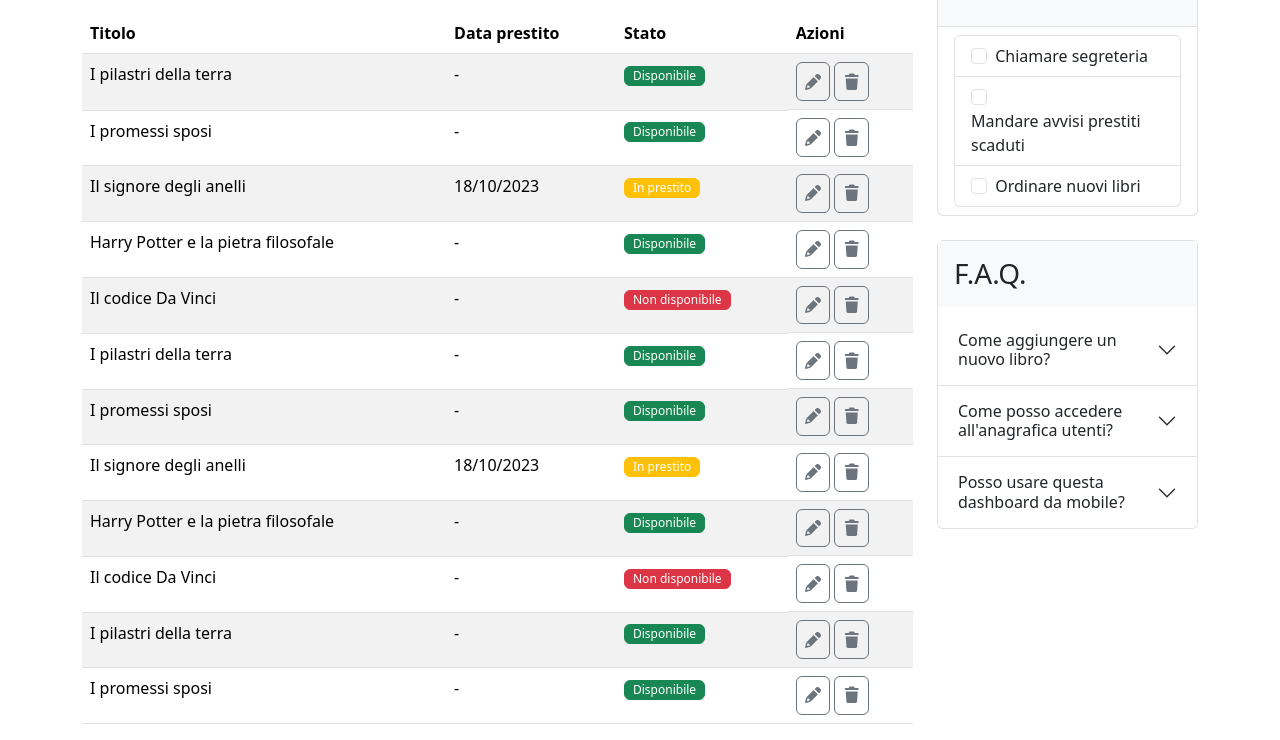
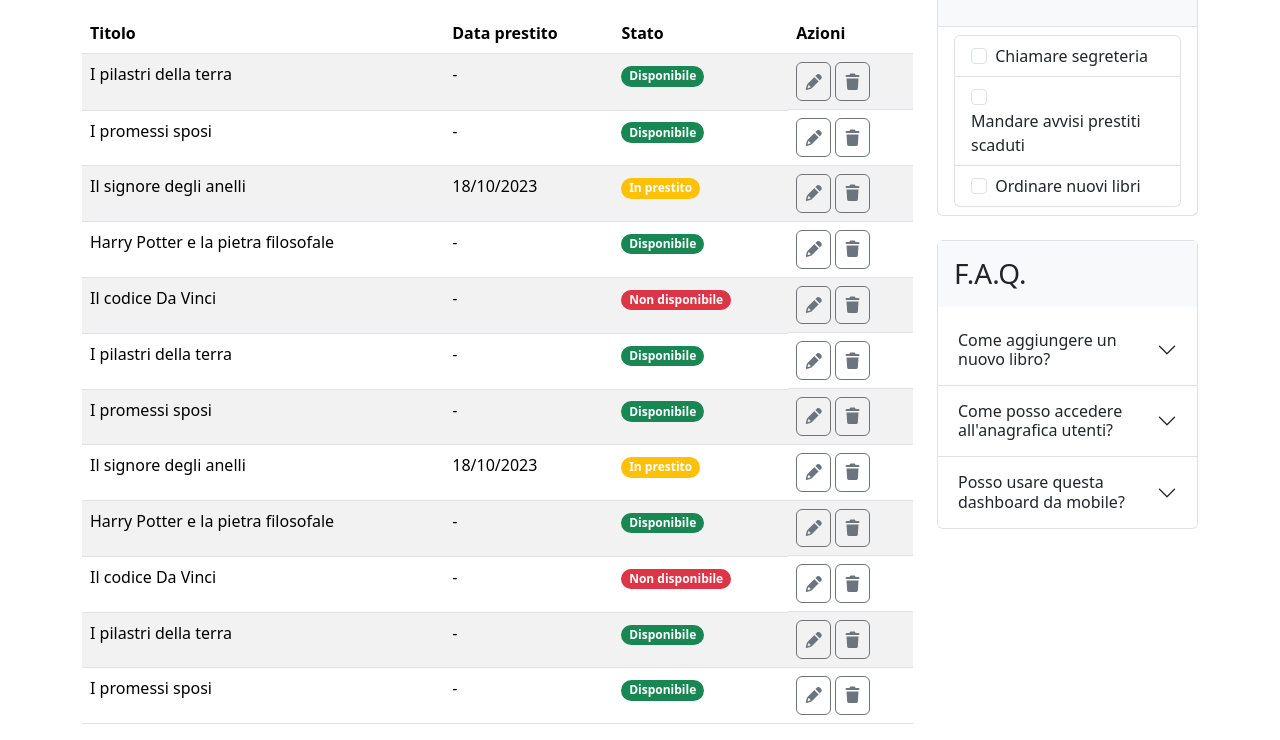
Before and after one commit to claraloforti/html-css-bootstrap-dashboard, a plain HTML site: page index.html in a window 1280 px wide. Shown: the part 193-933 px from the top of the page. Drawn offline with nearby package versions, Linux system fonts and the light colour scheme.

Commit message:
cambio i bottoni Stato in etichette

```diff
--- a/index.html
+++ b/index.html
@@ -78,10 +78,7 @@
                                 <td>I pilastri della terra</td>
                                 <td class="d-none d-md-table-cell">-</td>
                                 <td>
-                                    <button type="button" class="btn btn-success"
-                                        style="--bs-btn-padding-y: 0; --bs-btn-padding-x: .5rem; --bs-btn-font-size: .75rem;">
-                                        Disponibile
-                                    </button>
+                                    <span class="badge rounded-pill text-bg-success">Disponibile</span>
                                 </td>
                                 <td class="d-flex flex-nowrap gap-1">
                                     <button type="button" class="btn btn-outline-secondary"><i
@@ -94,10 +91,7 @@
                                 <td>I promessi sposi</td>
                                 <td class="d-none d-md-table-cell">-</td>
                                 <td>
-                                    <button type="button" class="btn btn-success"
-                                        style="--bs-btn-padding-y: 0; --bs-btn-padding-x: .5rem; --bs-btn-font-size: .75rem;">
-                                        Disponibile
-                                    </button>
+                                    <span class="badge rounded-pill text-bg-success">Disponibile</span>
                                 </td>
                                 <td class="d-flex flex-nowrap gap-1">
                                     <button type="button" class="btn btn-outline-secondary"><i
@@ -110,10 +104,7 @@
                                 <td>Il signore degli anelli</td>
                                 <td class="d-none d-md-table-cell">18/10/2023</td>
                                 <td>
-                                    <button type="button" class="btn btn-warning text-white"
-                                        style="--bs-btn-padding-y: 0; --bs-btn-padding-x: .5rem; --bs-btn-font-size: .75rem;">
-                                        In prestito
-                                    </button>
+                                    <span class="badge rounded-pill text-bg-warning text-white">In prestito</span>
                                 </td>
                                 <td class="d-flex flex-nowrap gap-1">
                                     <button type="button" class="btn btn-outline-secondary"><i
@@ -126,10 +117,7 @@
                                 <td>Harry Potter e la pietra filosofale</td>
                                 <td class="d-none d-md-table-cell">-</td>
                                 <td>
-                                    <button type="button" class="btn btn-success"
-                                        style="--bs-btn-padding-y: 0; --bs-btn-padding-x: .5rem; --bs-btn-font-size: .75rem;">
-                                        Disponibile
-                                    </button>
+                                    <span class="badge rounded-pill text-bg-success">Disponibile</span>
                                 </td>
                                 <td class="d-flex flex-nowrap gap-1">
                                     <button type="button" class="btn btn-outline-secondary"><i
@@ -142,10 +130,7 @@
                                 <td>Il codice Da Vinci</td>
                                 <td class="d-none d-md-table-cell">-</td>
                                 <td>
-                                    <button type="button" class="btn btn-danger text-nowrap"
-                                        style="--bs-btn-padding-y: 0; --bs-btn-padding-x: .5rem; --bs-btn-font-size: .75rem;">
-                                        Non disponibile
-                                    </button>
+                                    <span class="badge rounded-pill text-bg-danger">Non disponibile</span>
                                 </td>
                                 <td class="d-flex flex-nowrap gap-1">
                                     <button type="button" class="btn btn-outline-secondary"><i
@@ -158,10 +143,7 @@
                                 <td>I pilastri della terra</td>
                                 <td class="d-none d-md-table-cell">-</td>
                                 <td>
-                                    <button type="button" class="btn btn-success"
-                                        style="--bs-btn-padding-y: 0; --bs-btn-padding-x: .5rem; --bs-btn-font-size: .75rem;">
-                                        Disponibile
-                                    </button>
+                                    <span class="badge rounded-pill text-bg-success">Disponibile</span>
                                 </td>
                                 <td class="d-flex flex-nowrap gap-1">
                                     <button type="button" class="btn btn-outline-secondary"><i
@@ -174,10 +156,7 @@
                                 <td>I promessi sposi</td>
                                 <td class="d-none d-md-table-cell">-</td>
                                 <td>
-                                    <button type="button" class="btn btn-success"
-                                        style="--bs-btn-padding-y: 0; --bs-btn-padding-x: .5rem; --bs-btn-font-size: .75rem;">
-                                        Disponibile
-                                    </button>
+                                    <span class="badge rounded-pill text-bg-success">Disponibile</span>
                                 </td>
                                 <td class="d-flex flex-nowrap gap-1">
                                     <button type="button" class="btn btn-outline-secondary"><i
@@ -190,10 +169,7 @@
                                 <td>Il signore degli anelli</td>
                                 <td class="d-none d-md-table-cell">18/10/2023</td>
                                 <td>
-                                    <button type="button" class="btn btn-warning text-white"
-                                        style="--bs-btn-padding-y: 0; --bs-btn-padding-x: .5rem; --bs-btn-font-size: .75rem;">
-                                        In prestito
-                                    </button>
+                                    <span class="badge rounded-pill text-bg-warning text-white">In prestito</span>
                                 </td>
                                 <td class="d-flex flex-nowrap gap-1">
                                     <button type="button" class="btn btn-outline-secondary"><i
@@ -206,10 +182,7 @@
                                 <td>Harry Potter e la pietra filosofale</td>
                                 <td class="d-none d-md-table-cell">-</td>
                                 <td>
-                                    <button type="button" class="btn btn-success"
-                                        style="--bs-btn-padding-y: 0; --bs-btn-padding-x: .5rem; --bs-btn-font-size: .75rem;">
-                                        Disponibile
-                                    </button>
+                                    <span class="badge rounded-pill text-bg-success">Disponibile</span>
                                 </td>
                                 <td class="d-flex flex-nowrap gap-1">
                                     <button type="button" class="btn btn-outline-secondary"><i
@@ -222,10 +195,7 @@
                                 <td>Il codice Da Vinci</td>
                                 <td class="d-none d-md-table-cell">-</td>
                                 <td>
-                                    <button type="button" class="btn btn-danger text-nowrap"
-                                        style="--bs-btn-padding-y: 0; --bs-btn-padding-x: .5rem; --bs-btn-font-size: .75rem;">
-                                        Non disponibile
-                                    </button>
+                                    <span class="badge rounded-pill text-bg-danger">Non disponibile</span>
                                 </td>
                                 <td class="d-flex flex-nowrap gap-1">
                                     <button type="button" class="btn btn-outline-secondary"><i
@@ -238,10 +208,7 @@
                                 <td>I pilastri della terra</td>
                                 <td class="d-none d-md-table-cell">-</td>
                                 <td>
-                                    <button type="button" class="btn btn-success"
-                                        style="--bs-btn-padding-y: 0; --bs-btn-padding-x: .5rem; --bs-btn-font-size: .75rem;">
-                                        Disponibile
-                                    </button>
+                                    <span class="badge rounded-pill text-bg-success">Disponibile</span>
                                 </td>
                                 <td class="d-flex flex-nowrap gap-1">
                                     <button type="button" class="btn btn-outline-secondary"><i
@@ -254,10 +221,7 @@
                                 <td>I promessi sposi</td>
                                 <td class="d-none d-md-table-cell">-</td>
                                 <td>
-                                    <button type="button" class="btn btn-success"
-                                        style="--bs-btn-padding-y: 0; --bs-btn-padding-x: .5rem; --bs-btn-font-size: .75rem;">
-                                        Disponibile
-                                    </button>
+                                    <span class="badge rounded-pill text-bg-success">Disponibile</span>
                                 </td>
                                 <td class="d-flex flex-nowrap gap-1">
                                     <button type="button" class="btn btn-outline-secondary"><i
```
